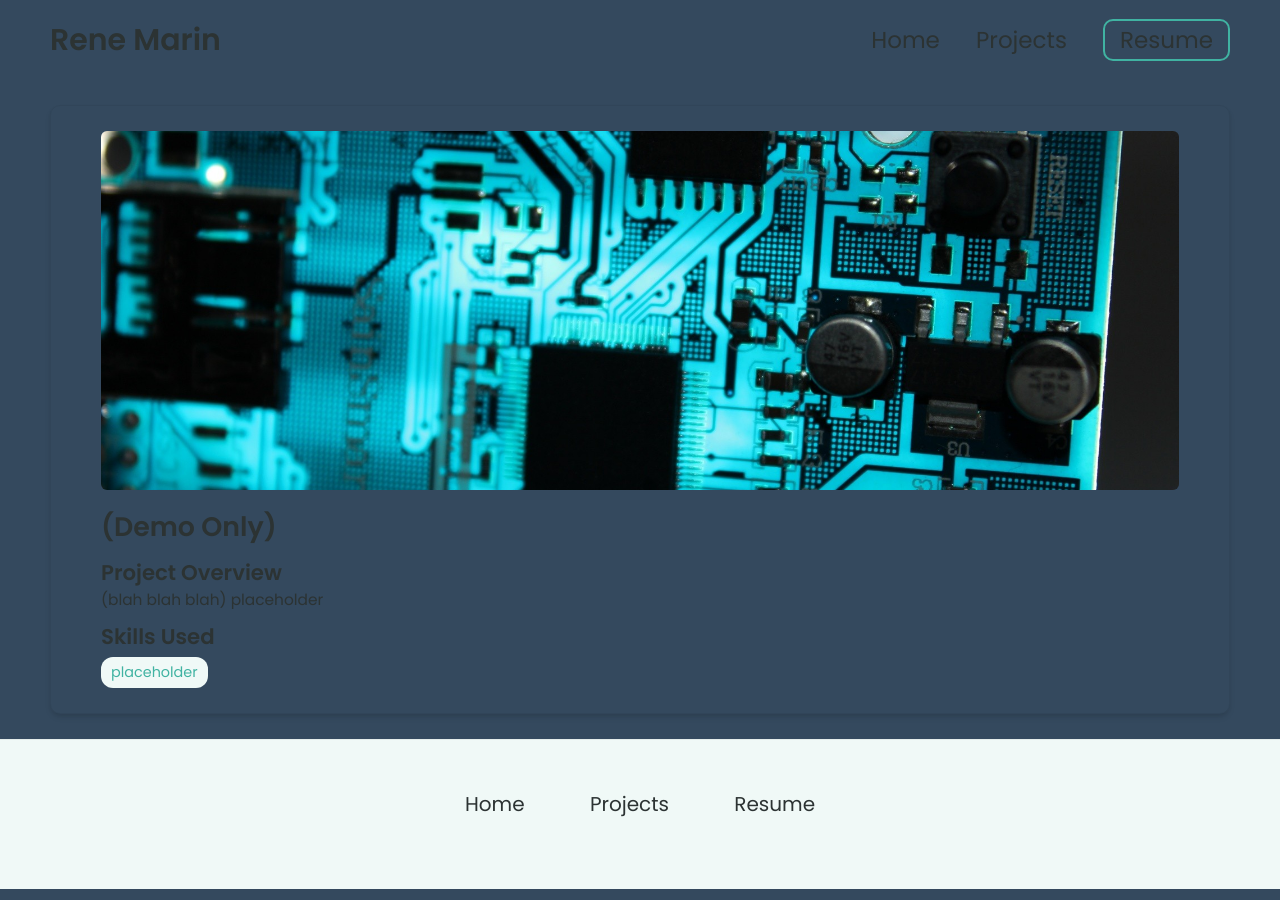
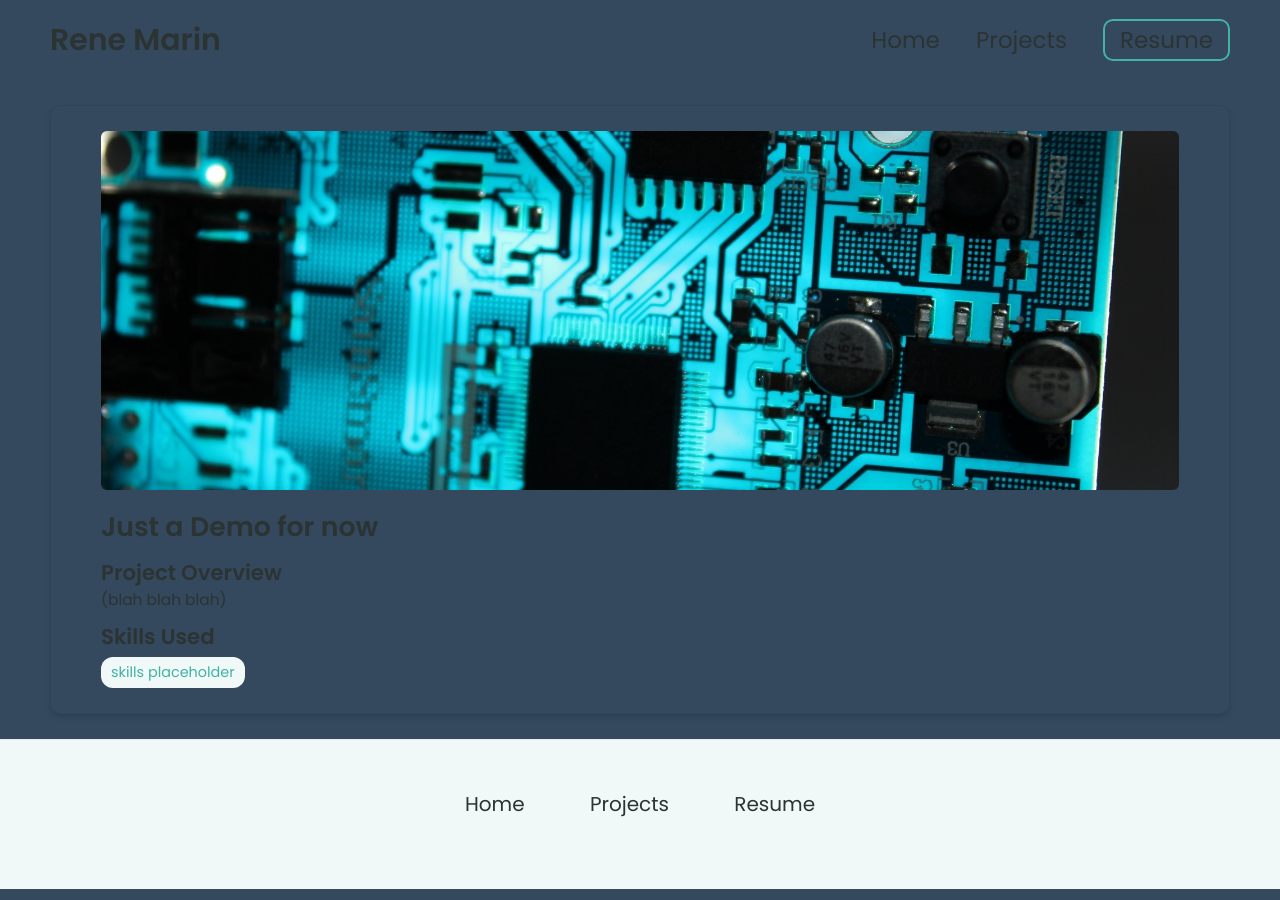
Before and after one commit to renemarin/renemarin.github.io, a Jekyll site: the page built from _projects/demo-project/index.md, in a window 1280 px wide. Built offline with Jekyll 4.4.1, drawn with Linux system fonts in a browser that asks for light colours.

Commit message:
Update index.md

```diff
--- a/_projects/demo-project/index.md
+++ b/_projects/demo-project/index.md
@@ -1,10 +1,11 @@
 ---
 layout: post
-title: (Demo Only)
+title: Just a Demo for now
 description:  (blah blah blah)
-    placeholder
+
 skills:
-  - placeholder
+  - skills placeholder
+
 
 main-image: /project11.jpg
 ---
```
